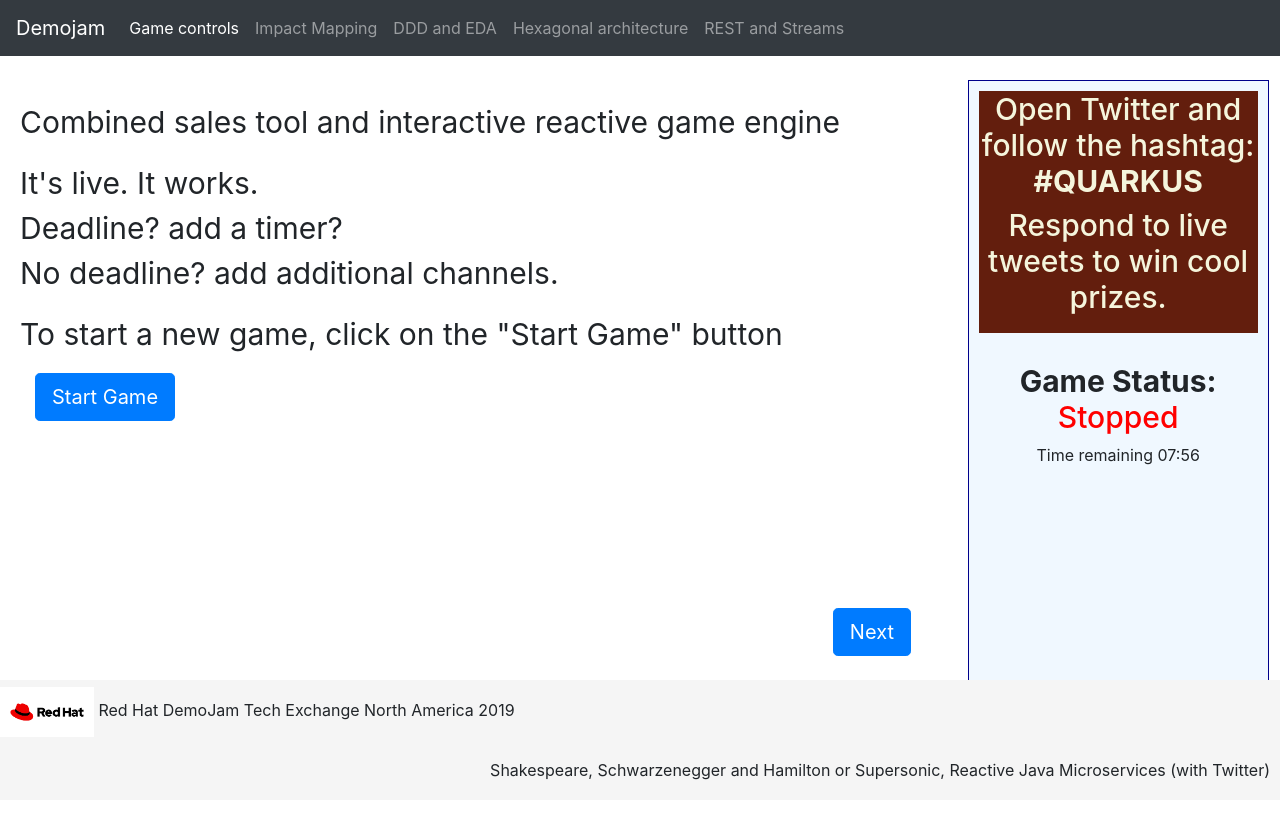
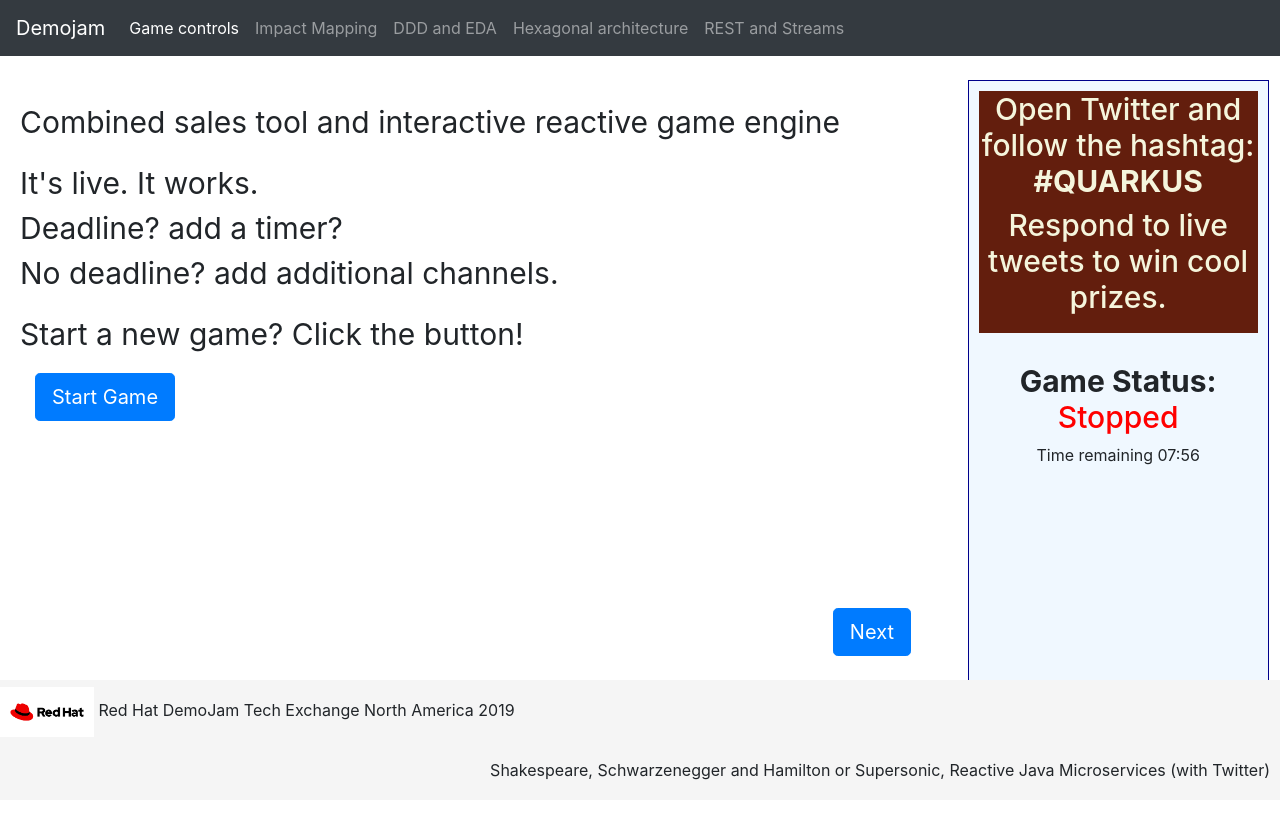
Before and after one commit to deewhyweb/demojam, an Angular app: page /controls in a window 1280 px wide. Shown: the top 818 px of the page. Built offline with nearby package versions, Linux system fonts and the light colour scheme.

Commit message:
Update to content

```diff
--- a/src/app/controls/controls.component.html
+++ b/src/app/controls/controls.component.html
@@ -16,7 +16,7 @@
             <li> Change development paradigms</li>
           </ul> -->
 
-            <p>To start a new game, click on the "Start Game" button</p>
+            <p>Start a new game? Click the button!</p>
             <div class="col">
                 <button type="button" class="btn btn-primary btn-lg" [hidden]="gameService.gameInProgress" (click)="startGame()">Start Game</button>
 
--- a/src/app/home/home.component.html
+++ b/src/app/home/home.component.html
@@ -10,7 +10,7 @@
       <div class="col-7">
     <div  class="presentation">
       <h2 >Shakespeare, Schwarzenegger and Hamilton</h2><span style="font-size:24px"> or... Supersonic, Reactive Java Microservices (with Twitter)</span>
-      <br><br>
+      <!-- <br><br>
       <H2>Reactive Systems are more flexible, loosely-coupled and scalable</H2>
         <h3>This makes them easier to develop and amenable to change</h3>
         <h4>They are:</h4>
@@ -25,7 +25,7 @@
           <li>Reduced Time to Market</li>
           <li>Cost reduction</li>
           <li>Better Systems for Customers</li>
-        </ul>
+        </ul> -->
         </div>
     </div>
   </div>
```
